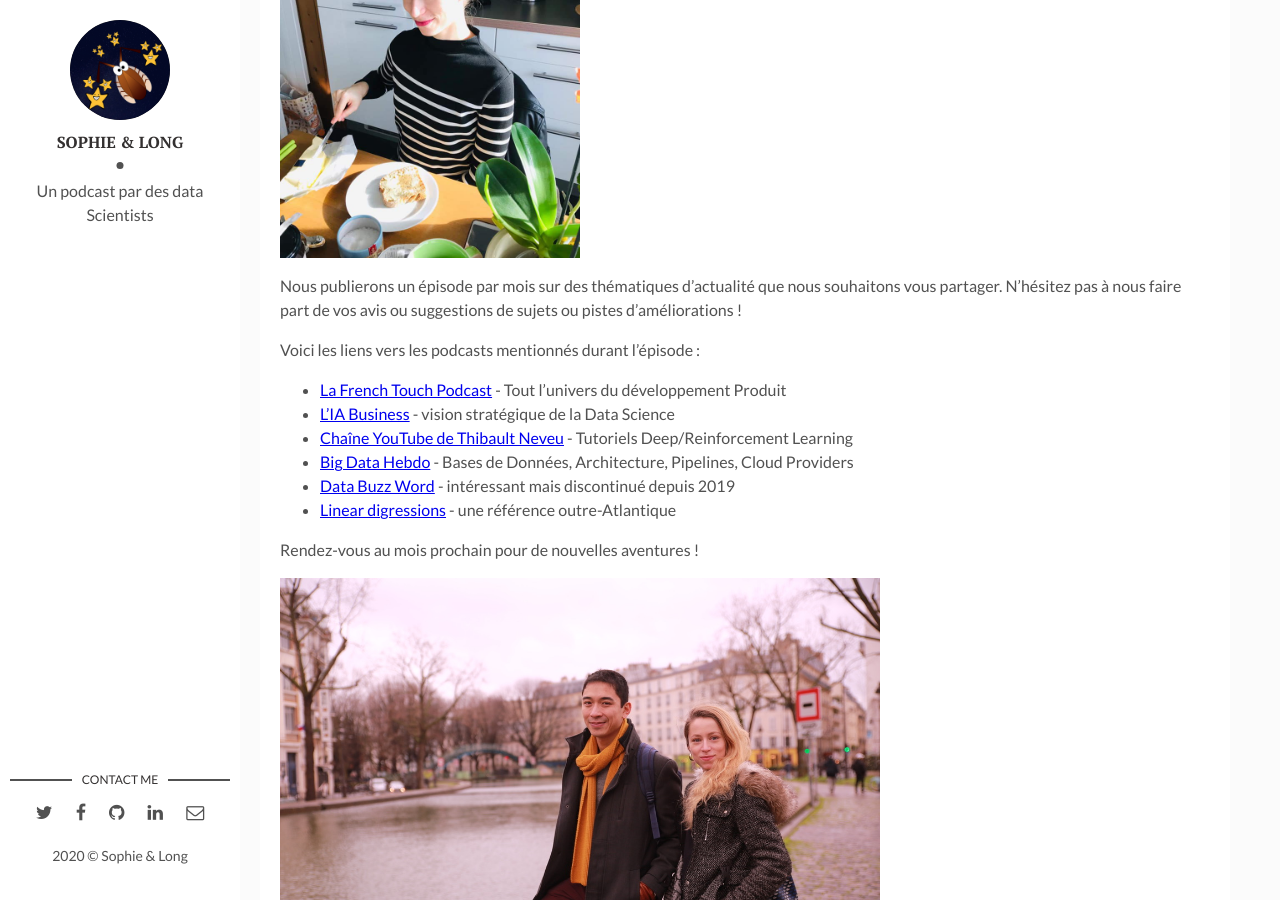
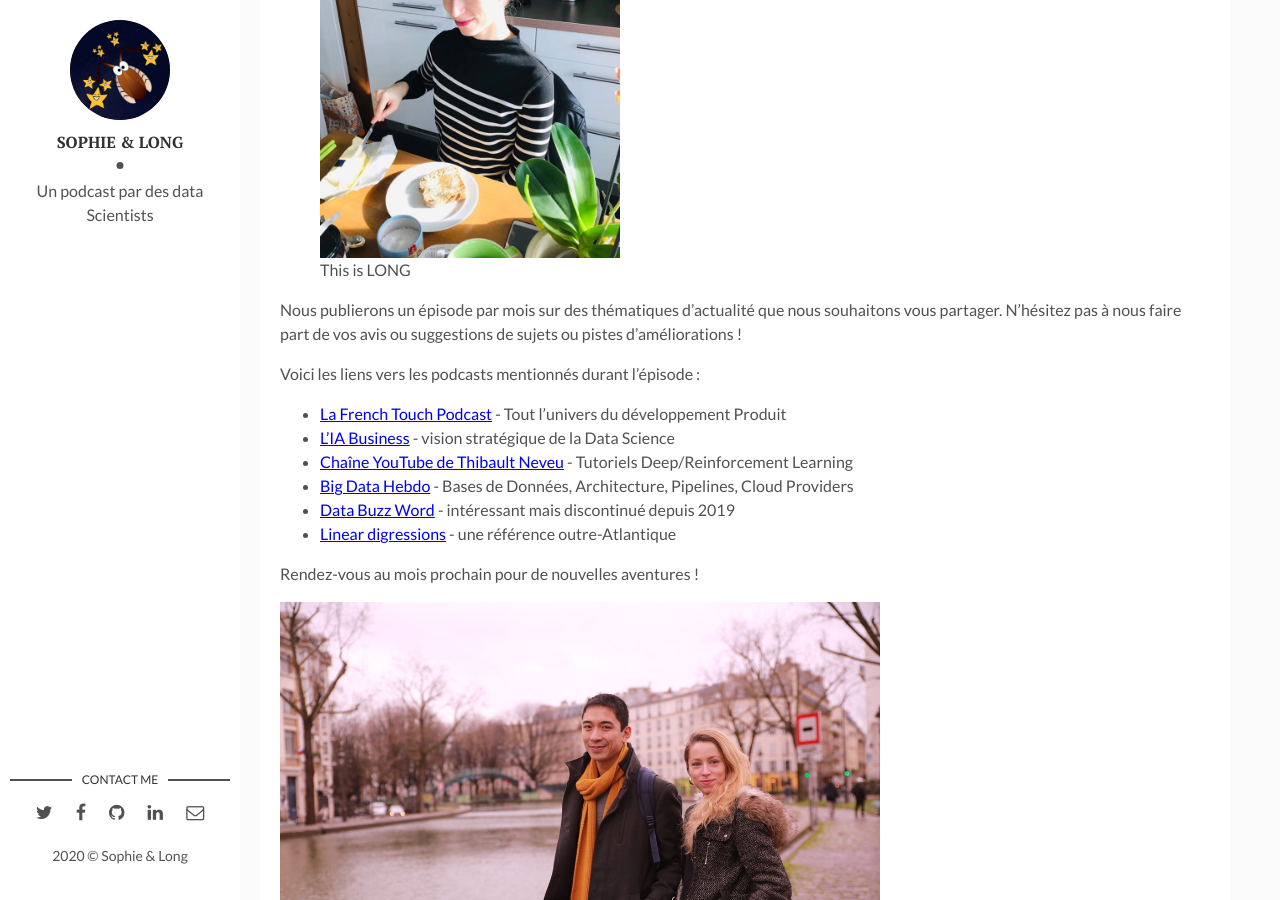
Before and after one commit to import-podcast/import-podcast.github.io, a Jekyll site: the page built from _posts/2020-03-11-episode1.markdown, in a window 1280 px wide and 900 px high, scrolled down 1517 px. Built offline with Jekyll 4.4.1, drawn with Linux system fonts in a browser that asks for light colours.

Commit message:
fix: added sophir image to image template

```diff
--- a/_posts/2020-03-11-episode1.markdown
+++ b/_posts/2020-03-11-episode1.markdown
@@ -23,8 +23,8 @@ Nous aborderons des thèmes variés :
 -->
 
 {% include image.html url="../assets/img/posts/episode1/long_intro.jpg" description="This is LONG" %}
+{% include image.html url="../assets/img/posts/episode1/sophie_intro.jpg" description="This is LONG" %}
 
-<img src="../assets/img/posts/episode1/sophie_intro.jpg" alt="drawing" height="400"/>
 
 Nous publierons un épisode par mois sur des thématiques d'actualité que nous souhaitons vous partager. N’hésitez pas à nous faire part de vos avis ou suggestions de sujets ou pistes d'améliorations !
 
```
